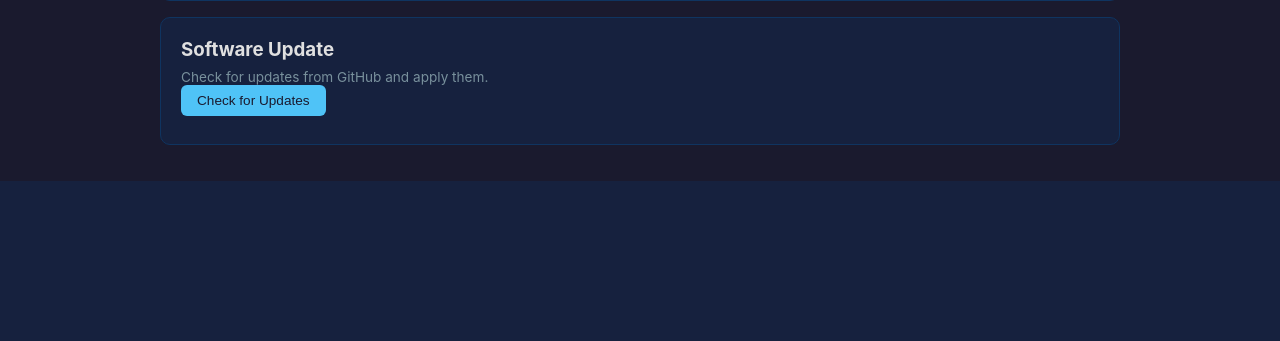
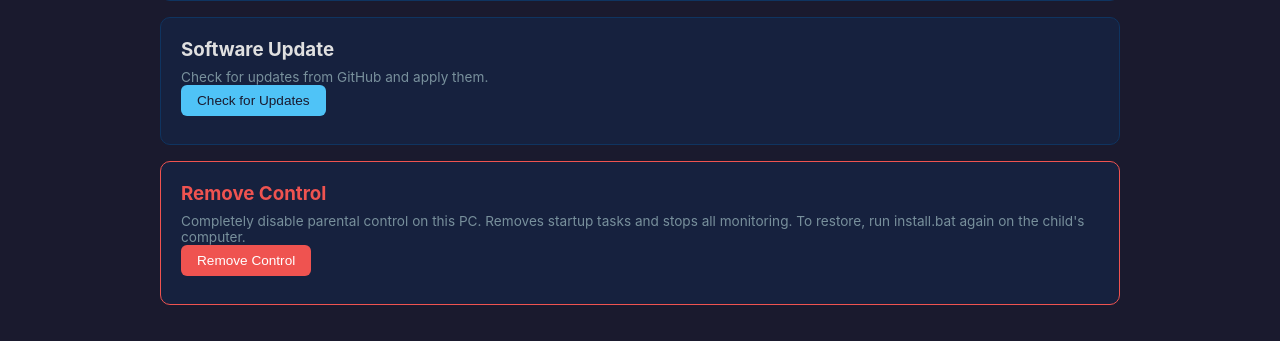
Before and after one commit to tessimago/ParentalControlApp, a Flask app: page /settings in a window 1280 px wide. Shown: the part 1045-1386 px from the top of the page. Before the commit the page ends 1226 px from the top, so only its background shows below. Run offline with Flask 3, Linux system fonts and the light colour scheme; the visitor is signed in with stand-in values (Sample User, id 1); data that the repository does not hold is empty.

Commit message:
Add Remove Control button to fully disable parental control remotely
Removes scheduled tasks (service + companion), kills tunnel process,
and stops the service. Only way to restore is running install.bat again
on the child's PC.

Co-Authored-By: Claude Opus 4.6 <noreply@anthropic.com>

```diff
--- a/app/i18n.py
+++ b/app/i18n.py
@@ -134,6 +134,11 @@ TRANSLATIONS = {
         "telegram_send_message": "Telegram token saved. Send your bot a message, then save settings again to auto-detect chat ID.",
         "time_limit_reached_kill": "Time limit reached for {name}! Closing in 10 seconds...",
         "time_limit_reached_warn": "Time limit reached for {name}! Please close it.",
+        "remove_control_title": "Remove Control",
+        "remove_control_desc": "Completely disable parental control on this PC. Removes startup tasks and stops all monitoring. To restore, run install.bat again on the child's computer.",
+        "remove_control_btn": "Remove Control",
+        "remove_control_confirm": "Are you sure? This will completely disable parental control. You will need physical access to the PC to restore it.",
+        "remove_control_done": "Control removed. The service has been stopped and will not restart.",
         "day_names": ["Monday", "Tuesday", "Wednesday", "Thursday", "Friday", "Saturday", "Sunday"],
     },
     "pt": {
@@ -269,6 +274,11 @@ TRANSLATIONS = {
         "telegram_send_message": "Token Telegram guardado. Envia uma mensagem ao bot e guarda novamente para auto-detetar o chat ID.",
         "time_limit_reached_kill": "Limite de tempo atingido para {name}! A fechar em 10 segundos...",
         "time_limit_reached_warn": "Limite de tempo atingido para {name}! Por favor fecha.",
+        "remove_control_title": "Remover Controlo",
+        "remove_control_desc": "Desativar completamente o controlo parental neste PC. Remove as tarefas de arranque e para toda a monitorização. Para restaurar, execute install.bat novamente no computador.",
+        "remove_control_btn": "Remover Controlo",
+        "remove_control_confirm": "Tens a certeza? Isto vai desativar completamente o controlo parental. Precisarás de acesso físico ao PC para restaurar.",
+        "remove_control_done": "Controlo removido. O serviço foi parado e não vai reiniciar.",
         "day_names": ["Segunda", "Terça", "Quarta", "Quinta", "Sexta", "Sábado", "Domingo"],
     },
 }
--- a/app/web/routes.py
+++ b/app/web/routes.py
@@ -1,5 +1,6 @@
 import os
 import shutil
+import threading
 import time
 from datetime import datetime, timedelta
 
@@ -618,6 +619,68 @@ def api_logs():
     return jsonify({"logs": lines, "crashes": crash_lines})
 
 
+# --- Remove Control ---
+
+@bp.route("/api/remove-control", methods=["POST"])
+@login_required
+def api_remove_control():
+    import subprocess
+    import signal
+
+    logger.info("REMOVE CONTROL triggered by parent")
+
+    errors = []
+
+    # 1. Delete the startup scheduled task
+    try:
+        subprocess.run(
+            ["schtasks", "/delete", "/tn", "ParentalControl", "/f"],
+            capture_output=True, timeout=10
+        )
+        logger.info("Removed ParentalControl scheduled task")
+    except Exception as e:
+        errors.append(f"Task removal: {e}")
+
+    # 2. Delete the companion scheduled task
+    try:
+        subprocess.run(
+            ["schtasks", "/delete", "/tn", "ParentalControlCompanion", "/f"],
+            capture_output=True, timeout=10
+        )
+        logger.info("Removed ParentalControlCompanion scheduled task")
+    except Exception as e:
+        errors.append(f"Companion task removal: {e}")
+
+    # 3. Kill companion and tunnel processes
+    try:
+        subprocess.run(
+            ["taskkill", "/f", "/im", "pythonw.exe", "/fi", "WINDOWTITLE eq ParentalControlCompanion"],
+            capture_output=True, timeout=10
+        )
+    except Exception:
+        pass
+    try:
+        subprocess.run(
+            ["taskkill", "/f", "/im", "cloudflared.exe"],
+            capture_output=True, timeout=10
+        )
+    except Exception:
+        pass
+
+    if errors:
+        return jsonify({"ok": False, "error": "; ".join(errors)})
+
+    # 4. Schedule self-termination (give time for the response to reach the browser)
+    def _shutdown():
+        time.sleep(2)
+        logger.info("Service shutting down after Remove Control")
+        os._exit(0)
+
+    threading.Thread(target=_shutdown, daemon=True).start()
+
+    return jsonify({"ok": True})
+
+
 # --- Update ---
 
 @bp.route("/api/update", methods=["POST"])
--- a/app/web/templates/settings.html
+++ b/app/web/templates/settings.html
@@ -106,6 +106,13 @@
     <button type="button" class="btn btn-primary" id="update-btn" onclick="checkUpdate()">{{ t.update_btn }}</button>
     <p class="note" id="update-note"></p>
 </div>
+
+<div class="card" style="border-color: #ef5350;">
+    <h3 style="color: #ef5350;">{{ t.remove_control_title }}</h3>
+    <p class="note">{{ t.remove_control_desc }}</p>
+    <button type="button" class="btn btn-danger" id="remove-btn" onclick="removeControl()">{{ t.remove_control_btn }}</button>
+    <p class="note" id="remove-note"></p>
+</div>
 {% endblock %}
 
 {% block scripts %}
@@ -174,5 +181,27 @@ function checkUpdate() {
         .catch(() => { note.textContent = 'Request failed'; note.style.color = '#ef5350'; })
         .finally(() => { btn.disabled = false; btn.textContent = '{{ t.update_btn }}'; });
 }
+
+function removeControl() {
+    if (!confirm('{{ t.remove_control_confirm }}')) return;
+    const btn = document.getElementById('remove-btn');
+    const note = document.getElementById('remove-note');
+    btn.disabled = true;
+    btn.textContent = '...';
+    fetch("{{ url_for('main.api_remove_control') }}", { method: 'POST' })
+        .then(r => r.json())
+        .then(data => {
+            if (data.ok) {
+                note.textContent = '{{ t.remove_control_done }}';
+                note.style.color = '#66bb6a';
+            } else {
+                note.textContent = data.error || 'Failed';
+                note.style.color = '#ef5350';
+                btn.disabled = false;
+                btn.textContent = '{{ t.remove_control_btn }}';
+            }
+        })
+        .catch(() => { note.textContent = 'Request failed'; note.style.color = '#ef5350'; btn.disabled = false; btn.textContent = '{{ t.remove_control_btn }}'; });
+}
 </script>
 {% endblock %}
```
